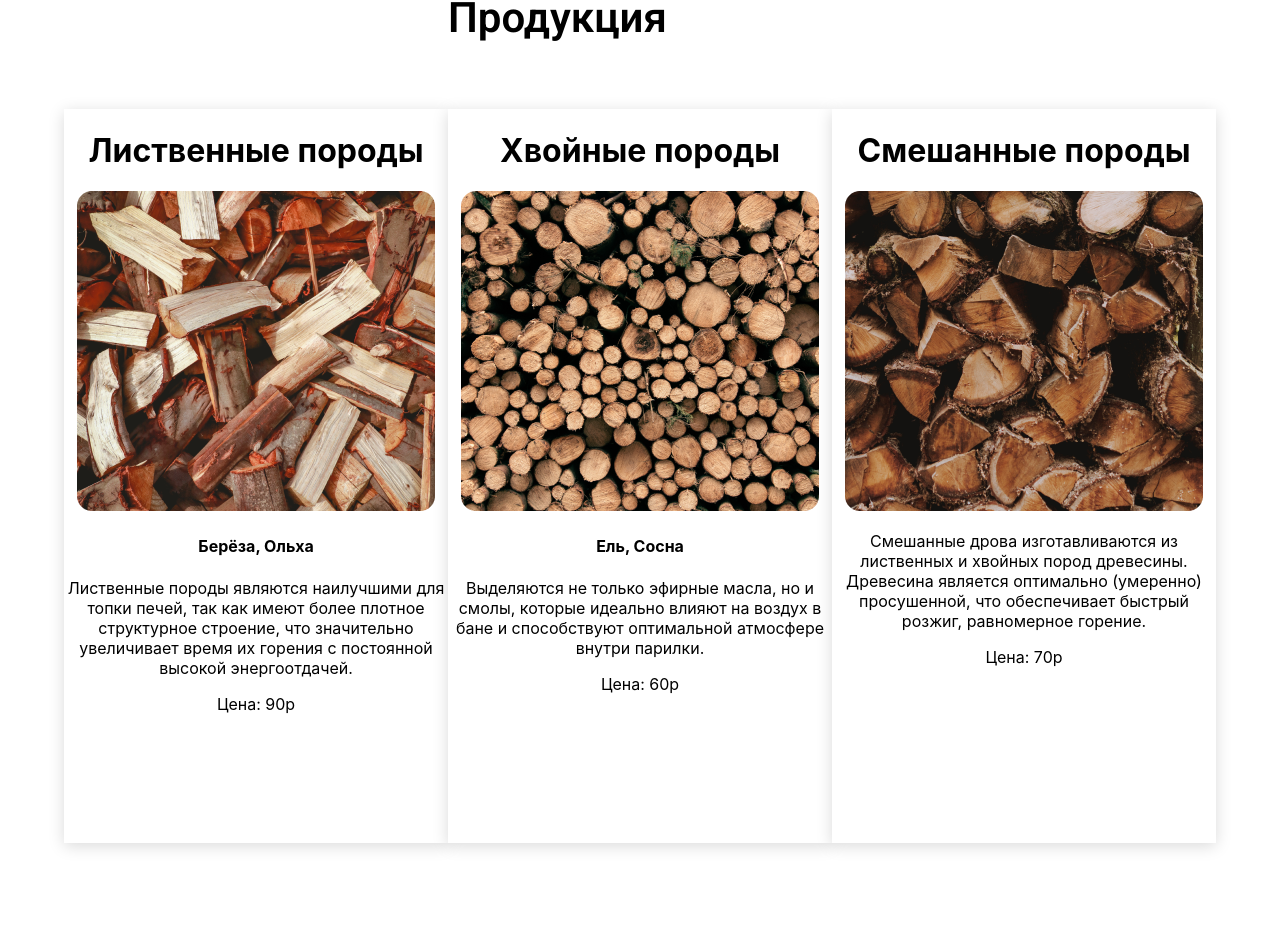
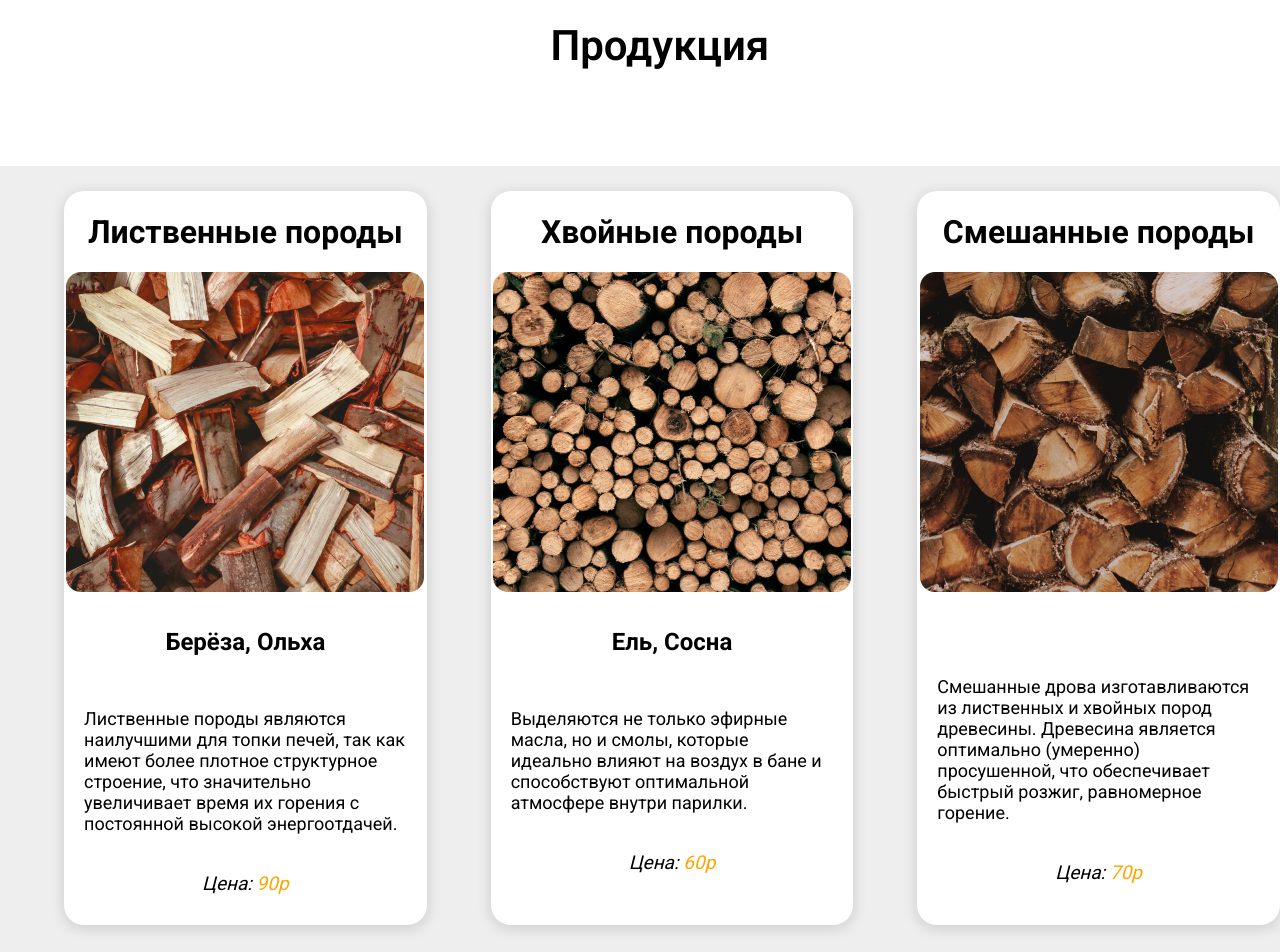
Before and after one commit to Salein/lesaka, a React (Create React App) app: page / in a window 1280 px wide. Shown: the part 2894-3846 px from the top of the page. Before the commit the page ends 3801 px from the top, so only its background shows below. Built offline with nearby package versions, Linux system fonts and the light colour scheme.

Commit message:
причесал компоненты products

```diff
--- a/src/App.module.css
+++ b/src/App.module.css
@@ -3,8 +3,8 @@
 }
 
 .title {
-  margin-top: 0;
-margin-left: 35%;
+padding-bottom: 5%;
+margin-left: 43%;
 font-family: 'Roboto';
 font-style: normal;
 font-weight: 600;
--- a/src/components/products/Conifers/conifers.js
+++ b/src/components/products/Conifers/conifers.js
@@ -10,9 +10,9 @@ const Conifers = () => {
     <div className={style.wrap}>
       <h1 className={style.title}>Хвойные породы</h1>
       <img src={conifers_img} alt='conifers' />
-      <h4 className={style.minitile}>Ель, Сосна</h4>
+      <h4 className={style.minititle}>Ель, Сосна</h4>
       <p className={style.discription}>Выделяются не только эфирные масла, но и смолы, которые идеально влияют на воздух в бане и способствуют оптимальной атмосфере внутри парилки.</p>
-      <span className={style.price}>Цена: 60р</span>
+      <span className={style.price}>Цена: <bold>60р</bold></span>
     </div>
   )
 }
--- a/src/components/products/Conifers/conifers.module.css
+++ b/src/components/products/Conifers/conifers.module.css
@@ -3,20 +3,34 @@
   height: 734px;
   background: #FFFFFF;
   box-shadow: 0px 3px 15px rgba(0, 0, 0, 0.15);
+  margin-left: 5%;
+  margin-top: 2%;
+  border-radius: 20px;
 }
 
 .title {
+  font-family: 'Roboto';
+}
+
+.minititle {
+  font-size: 24px;
+  font-family: 'Roboto';
+}
+
+.discription {
+  text-align: left;
+  font-size: 18px;
+  padding: 20px;
+  font-family: 'Roboto';
+}
+
+.price {
+  font-style: oblique;
+  font-size: 19px;
+  font-family: 'Roboto';
 
 }
 
-.minititle {
-
+bold {
+  color: orange;
 }
-
-.discription {
-
-}
-
-.price {
-
-}
--- a/src/components/products/Hardwoods/hardwoods.js
+++ b/src/components/products/Hardwoods/hardwoods.js
@@ -12,7 +12,7 @@ const Hardwoods = () => {
       <img src={hardwoods_img} alt='hardwoods' />
       <h4 className={style.minititle}>Берёза, Ольха</h4>
       <p className={style.discription}> Лиственные породы являются наилучшими для топки печей, так как имеют более плотное структурное строение, что значительно увеличивает время их горения с постоянной высокой энергоотдачей.</p>
-      <span className={style.price}>Цена: 90р</span>
+      <span className={style.price}>Цена: <bold>90р</bold></span>
     </div>
   )
 }
--- a/src/components/products/Hardwoods/hardwoods.module.css
+++ b/src/components/products/Hardwoods/hardwoods.module.css
@@ -3,20 +3,33 @@
   height: 734px;
   background: #FFFFFF;
   box-shadow: 0px 3px 15px rgba(0, 0, 0, 0.15);
+  margin-left: 5%;
+  margin-top: 2%;
+  border-radius: 20px;
 }
 
 .title {
-
+  font-family: 'Roboto';
 }
 
 .minititle {
-
+  font-size: 24px;
+  font-family: 'Roboto';
 }
 
 .discription {
-
+  text-align: left;
+  font-size: 18px;
+  padding: 20px;
+  font-family: 'Roboto';
 }
 
 .price {
+  font-style: oblique;
+  font-size: 19px;
+  font-family: 'Roboto';
+}
 
+bold {
+  color: orange;
 }
--- a/src/components/products/Mixed/mixed.js
+++ b/src/components/products/Mixed/mixed.js
@@ -10,7 +10,7 @@ const Mixed = () => {
     <h1 className={style.title}>Смешанные породы</h1>
     <img src={mixed_img} alt='firewoods' />
     <p className={style.discription}>Смешанные дрова изготавливаются из лиственных и хвойных пород древесины. Древесина является оптимально (умеренно) просушенной, что обеспечивает быстрый розжиг, равномерное горение.</p>
-    <span className={style.price}>Цена: 70р</span>
+    <span className={style.price}>Цена: <bold>70р</bold></span>
   </div>
   )
 }
--- a/src/components/products/Mixed/mixed.module.css
+++ b/src/components/products/Mixed/mixed.module.css
@@ -3,16 +3,29 @@
   height: 734px;
   background: #FFFFFF;
   box-shadow: 0px 3px 15px rgba(0, 0, 0, 0.15);
+  margin-left: 5%;
+  margin-top: 2%;
+  border-radius: 20px;
 }
 
 .title {
-
+  font-family: 'Roboto';
 }
 
 .discription {
-
+  text-align: left;
+  margin-top: 60px;
+  font-size: 18px;
+  padding: 20px;
+  font-family: 'Roboto';
 }
 
 .price {
+  font-style: oblique;
+  font-size: 19px;
+  font-family: 'Roboto';
+}
 
+bold {
+  color: orange;
 }
--- a/src/components/products/products.module.css
+++ b/src/components/products/products.module.css
@@ -1,5 +1,17 @@
 .products {
-  display: flex;
-  text-align: center;
-  margin: 5%;
+display: flex;
+width: 100%;
+height: 790px;
+background: #EEEEEE;
+text-align: center;
 }
+
+.stick {
+position: absolute;
+width: 390px;
+left: 765px;
+top: 4255px;
+
+background: #E97F04;
+transform: matrix(1, 0, 0, -1, 0, 0);
+}
```
Also changed, not shown: src/components/headline/headline.js (added), src/components/headline/headline.module.css (added).
